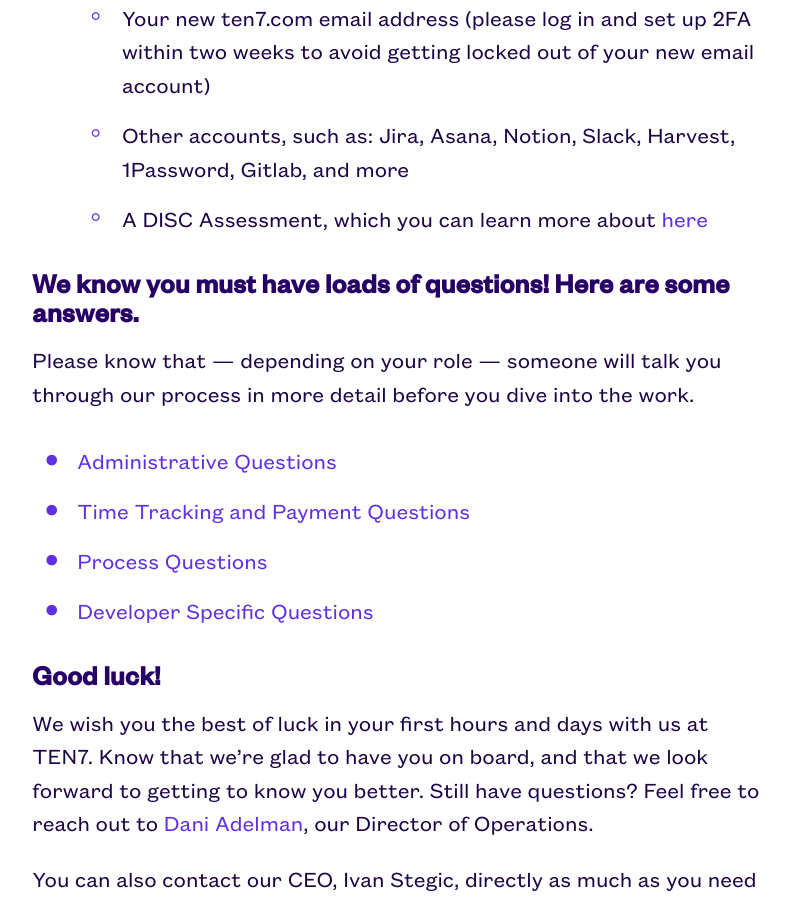
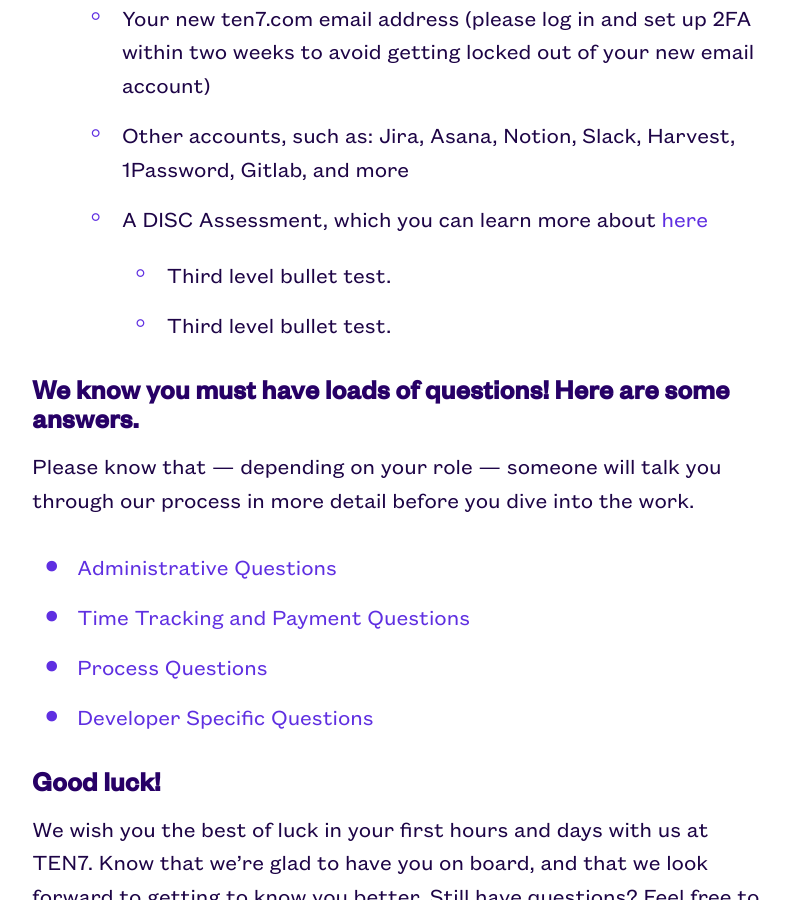
Before and after one commit to ten7/contractor.ten7.com, a Jekyll site: the page built from index.md, in a window 1280 px wide and 900 px high, scrolled down 1317 px. Shown: the whole window, without its empty margins (241-1031 px from the left). Built offline with Jekyll 4.4.1, drawn with Linux system fonts in a browser that asks for light colours; some web fonts are replaced.

Commit message:
Add 3rd level bullets to confirm styling

```diff
--- a/index.md
+++ b/index.md
@@ -22,7 +22,8 @@ If you're looking for our Employee Handbook, you can find that [here](https://ha
     *   Your new ten7.com email address (please log in and set up 2FA within two weeks to avoid getting locked out of your new email account)
     *   Other accounts, such as: Jira, Asana, Notion, Slack, Harvest, 1Password, Gitlab, and more
     *   A DISC Assessment, which you can learn more about [here](https://www.discprofile.com/what-is-disc)
-
+        *   Third level bullet test.
+        *   Third level bullet test.
 
 ## We know you must have loads of questions! Here are some answers.
 
```
